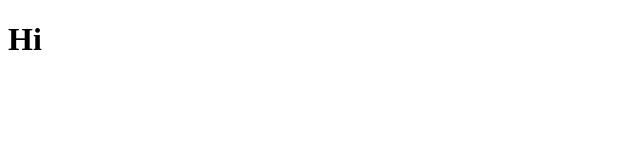
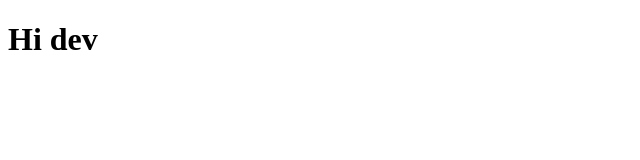
Before and after one commit to max-menshenin/GIT-Flow, a plain HTML site: page index.html in a window 1280 px wide. Shown: the full height of the page, 0-640 px from the left. Drawn offline with Linux system fonts and the light colour scheme.

Commit message:
commit to dev

```diff
--- a/index.html
+++ b/index.html
@@ -7,6 +7,6 @@
     <title>Git workflow</title>
 </head>
 <body>
-    <h1>Hi</h1>
+    <h1>Hi dev</h1>
 </body>
 </html>
```
